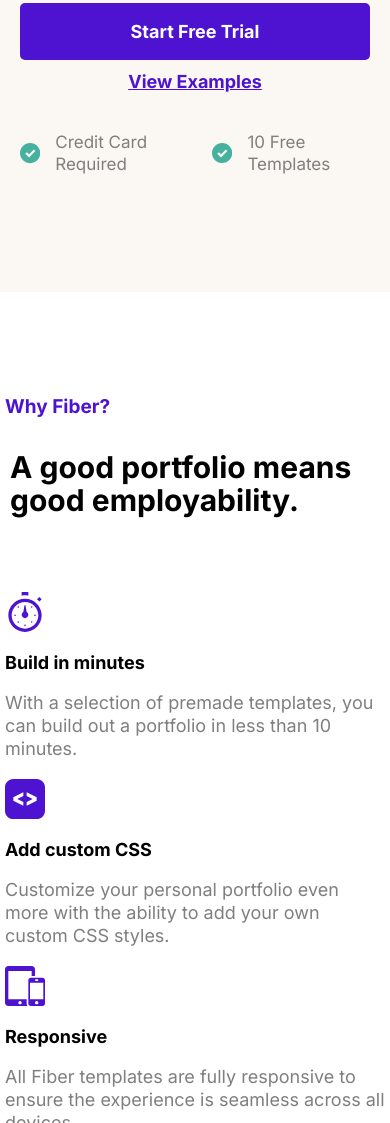
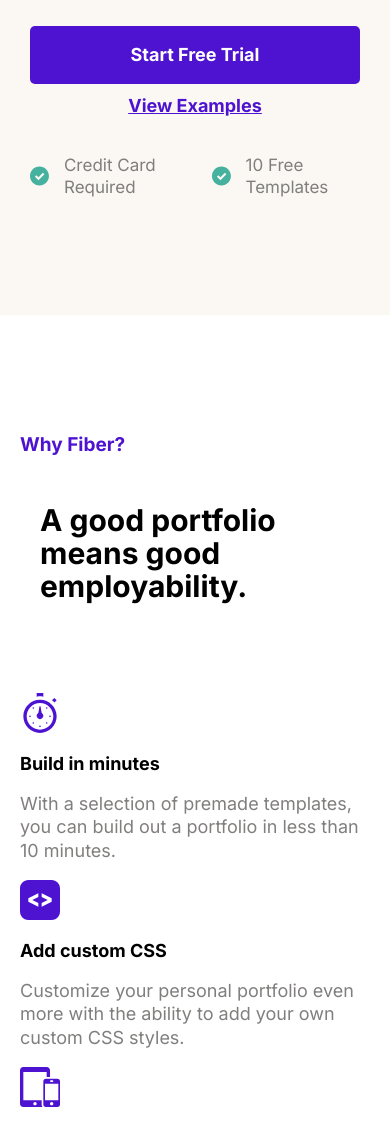
Before and after one commit to Canttellyou/Fibre-Starter, a website built with Parcel: page index.html in a window 390 px wide. Shown: the part 861-1984 px from the top of the page. Built offline with nearby package versions, Linux system fonts and the light colour scheme.

Commit message:
Adding full project 🎉

```diff
--- a/Assets/sass/_layout.scss
+++ b/Assets/sass/_layout.scss
@@ -43,7 +43,7 @@
     cursor: initial;
   }
   @media only screen and (max-width: 600px) {
-    padding: 0 2rem;
+    padding: 0 3rem;
   }
   //Navbar
   .nav {
@@ -432,7 +432,7 @@
     padding: 0 5rem;
   }
   @media only screen and (max-width: 600px) {
-    padding: 0.5rem;
+    padding: 2rem;
   }
   .why {
     width: 50%;
@@ -471,6 +471,9 @@
       flex-direction: column;
     }
     .text {
+      @media only screen and (max-width: 600px) {
+        height: 55%;
+      }
       .heading {
         font-size: 2rem;
         font-weight: 700;
@@ -757,6 +760,6 @@
   .bottom {
     width: 100%;
     font-size: 44rem;
-    padding: 0.5rem;
+    padding: 2rem;
   }
 }
```
